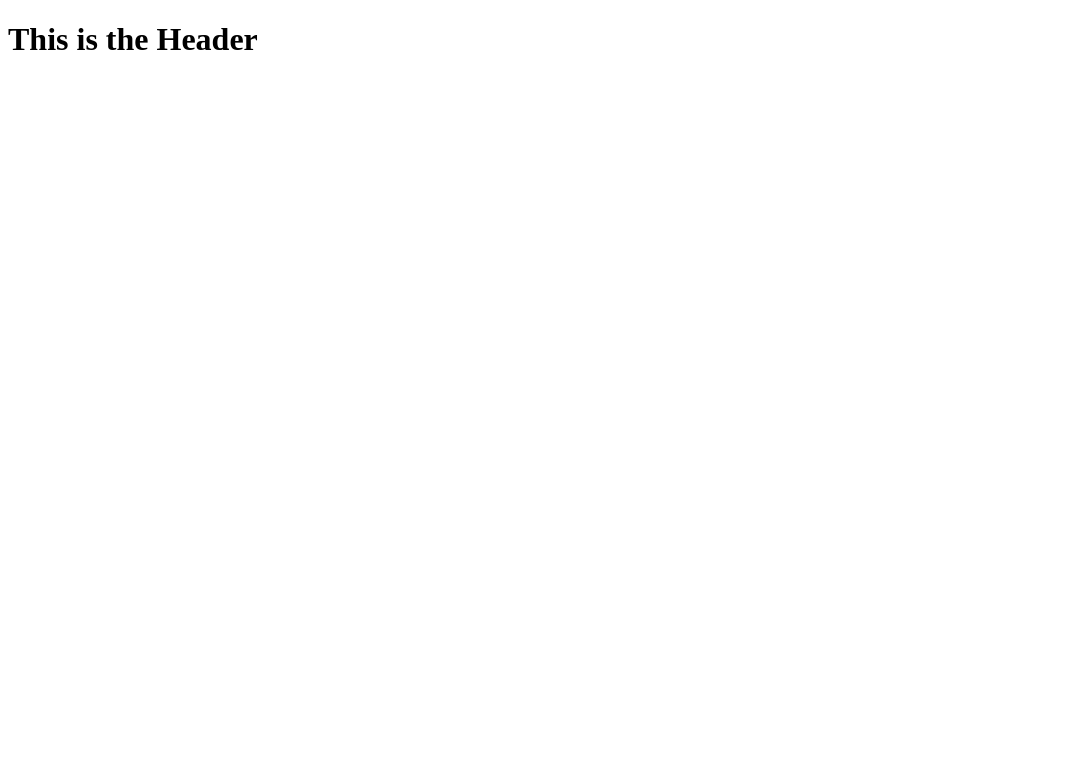
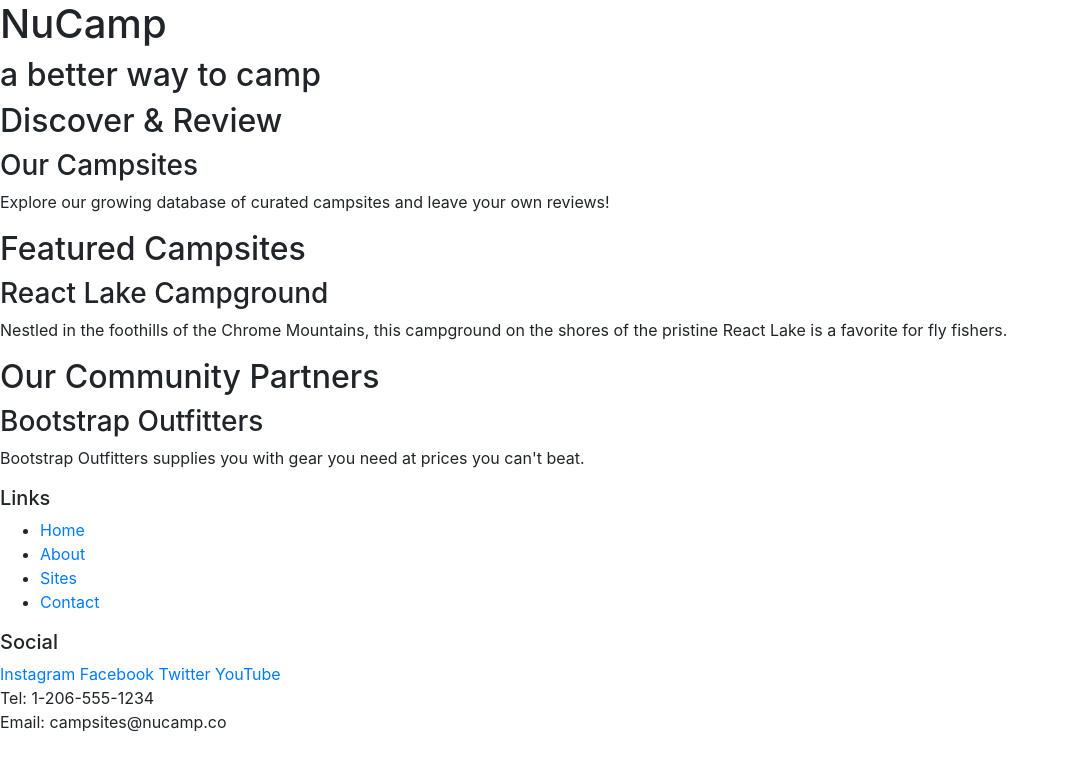
Before and after one commit to Luisjr81/git-test, a website: page index.html in a window 1280 px wide. Shown: the whole page, without its empty margins (0-1065 px from the left). Drawn offline with nearby package versions, Linux system fonts and the light colour scheme.

Commit message:
Bootstrap Project Setup

```diff
--- a/index.html
+++ b/index.html
@@ -1,7 +1,74 @@
 <!DOCTYPE html>
-<html>
-    <body>
-        <h1>This is the Header</h1>
-    </body>
+<html lang="en">
+
+    <head>
+        <!-- Required meta tags always come first -->
+        <meta charset="utf-8" />
+        <meta name="viewport" content="width=device-width, initial-scale=1" />
+
+        <!-- Bootstrap CSS -->
+        <link rel="stylesheet" href="node_modules/bootstrap/dist/css/bootstrap.min.css" />
+
+        <title>NuCamp: A Better Way To Camp</title>
+    </head>
+
+<body>
+
+    <header>
+        <div>
+            <h1>NuCamp</h1>
+            <h2>a better way to camp</h2>
+        </div>
+    </header>
+
+    <div>
+        <h2>Discover & Review</h2>
+        <h3>Our Campsites</h3>
+        <p>Explore our growing database of curated campsites and leave your own reviews!</p>
+    </div>
+
+    <div>
+        <h2>Featured Campsites</h2>
+        <h3>React Lake Campground</h3>
+        <p>Nestled in the foothills of the Chrome Mountains, this campground on the shores of the pristine React Lake is a favorite for fly fishers.</p>
+    </div>
+
+    <div>
+        <h2>Our Community Partners</h2>
+        <h3>Bootstrap Outfitters</h3>
+        <p>Bootstrap Outfitters supplies you with gear you need at prices you can't beat.</p>
+    </div>
+
+    <footer>
+        <div>
+            <h5>Links</h5>
+            <ul>
+                <li><a href="#">Home</a></li>
+                <li><a href="#">About</a></li>
+                <li><a href="#">Sites</a></li>
+                <li><a href="#">Contact</a></li>
+            </ul>
+        </div>
+        <div>
+            <h5>Social</h5>
+            <a href="http://instagram.com/">Instagram</a>
+            <a href="http://facebook.com/">Facebook</a>
+            <a href="http://twitter.com/">Twitter</a>
+            <a href="http://youtube.com/">YouTube</a>
+        </div>
+        <div>
+            Tel: 1-206-555-1234<br />
+            Email: campsites@nucamp.co
+        </div>
+    </footer>
+
+
+<!-- jQuery must come first, then Popper.js, then the Bootstrap JavaScript plugins.-->
+<script src="node_modules/jquery/dist/jquery.slim.min.js"></script>
+<script src="node_modules/popper.js/dist/umd/popper.min.js"></script>
+<script src="node_modules/bootstrap/dist/js/bootstrap.min.js"></script>
+
+
+</body>
 
 </html>
```
Also changed, not shown: package.json (added, +29 -0 lines), 3 other files.
